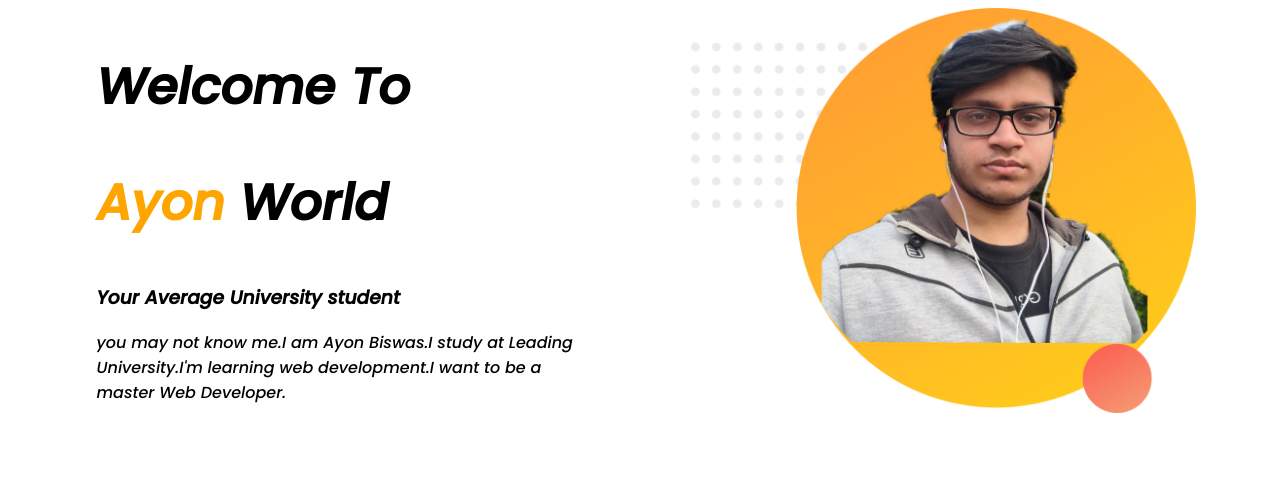
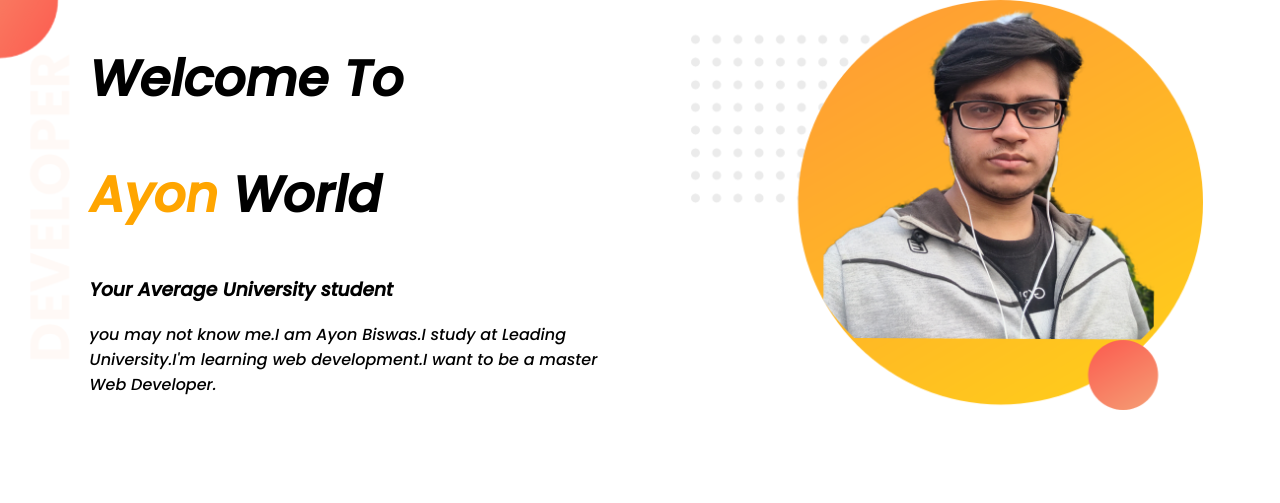
Before and after one commit to Ayon-Biswas/web-portfolio, a plain HTML site: page index.html in a window 1280 px wide. Drawn offline with Linux system fonts and the light colour scheme.

Commit message:
added background image

```diff
--- a/index.html
+++ b/index.html
@@ -8,7 +8,7 @@
     <link rel="stylesheet" href="style.css">
 </head>
 <body>
-    <section>
+    <section class="top-banner">
         <div class="half-width">
                 <h1>Welcome To</h1>
             <h1><span class="highlight">Ayon</span> World</h1>
--- a/style.css
+++ b/style.css
@@ -1,5 +1,6 @@
 body{
     font-family: 'Poppins', sans-serif;
+    margin: 0%;
 }
 h1{
     font-size: 50px;
@@ -13,3 +14,11 @@
     margin-left: 5%;
     padding-left: 2%;
 }
+.top-banner{
+    border: 1px;
+    background-image: url("images/top-banner.png");
+    background-repeat: no-repeat;
+}
+section{
+    height: 500px;
+}
```
Also changed, not shown: 2 other files.
